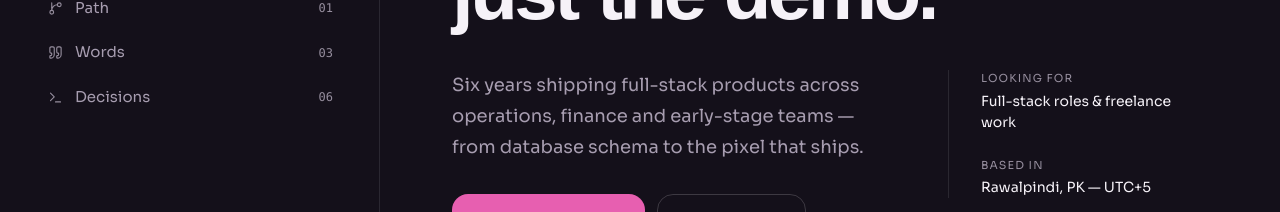
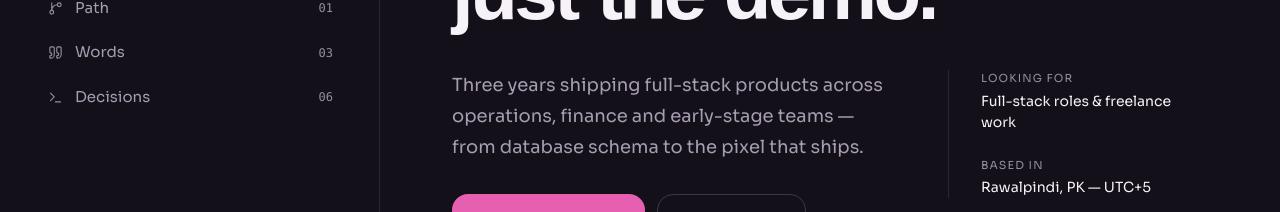
Before and after one commit to Zee-Gg/zainabgilani, a Next.js app: page / in a window 1280 px wide. Shown: the part 387-599 px from the top of the page. Built offline with nearby package versions, Linux system fonts and the light colour scheme; a web font is replaced by a local one.

Commit message:
content: update hero copy to accurate years of experience

```diff
--- a/components/sections/HeroSection.tsx
+++ b/components/sections/HeroSection.tsx
@@ -77,7 +77,7 @@ export function HeroSection() {
             className="animate-fade-in-up max-w-[520px] text-[15.5px] leading-[1.7] text-muted text-pretty sm:text-lg"
             style={{ animationDelay: "780ms" }}
           >
-            Six years shipping full-stack products across operations, finance
+            Three years shipping full-stack products across operations, finance
             and early-stage teams — from database schema to the pixel that
             ships.
           </p>
```
